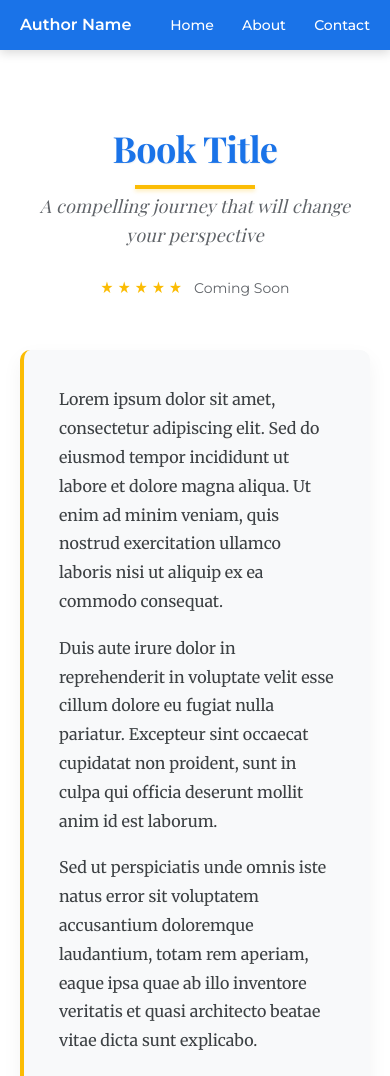
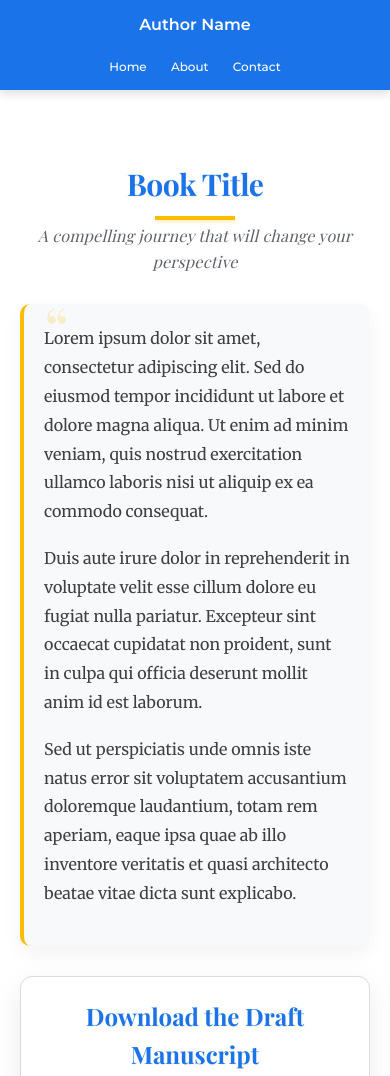
Before and after one commit to sbogucki12/book-page, a plain HTML site: page index.html in a window 390 px wide. Shown: the top 1076 px of the page. Drawn offline with nearby package versions, Linux system fonts and the light colour scheme.

Commit message:
updated responsiveness

```diff
--- a/index.html
+++ b/index.html
@@ -2,8 +2,10 @@
 <html lang="en">
 <head>
     <meta charset="UTF-8">
-    <meta name="viewport" content="width=device-width, initial-scale=1.0">
+    <meta name="viewport" content="width=device-width, initial-scale=1.0, maximum-scale=5.0">
+    <meta name="description" content="Download the draft manuscript of the upcoming book. Enter your email to get early access.">
     <title>BOGOODSKI - book</title>
+    <!-- Favicon -->
     <link rel="icon" type="image/svg+xml" href="favicon.svg">
     <link rel="icon" type="image/png" href="favicon.png">
     <!-- Font Awesome -->
@@ -28,15 +30,6 @@
     <main class="main-container">
         <h1 class="book-title">Book Title</h1>
         <p class="book-subtitle">A compelling journey that will change your perspective</p>
-
-        <div style="margin-top: -20px; margin-bottom: 40px;">
-            <span style="color: var(--accent-yellow);">★</span>
-            <span style="color: var(--accent-yellow);">★</span>
-            <span style="color: var(--accent-yellow);">★</span>
-            <span style="color: var(--accent-yellow);">★</span>
-            <span style="color: var(--accent-yellow);">★</span>
-            <span style="font-size: 14px; color: #5f6368; margin-left: 8px;">Coming Soon</span>
-        </div>
 
         <div class="book-excerpt">
             <p>Lorem ipsum dolor sit amet, consectetur adipiscing elit. Sed do eiusmod tempor incididunt ut labore et dolore magna aliqua. Ut enim ad minim veniam, quis nostrud exercitation ullamco laboris nisi ut aliquip ex ea commodo consequat.</p>
--- a/styles.css
+++ b/styles.css
@@ -17,6 +17,18 @@ body {
     background-color: white;
     color: var(--text-color);
     line-height: 1.6;
+}
+
+/* Enable smooth scrolling for better mobile experience */
+html {
+    scroll-behavior: smooth;
+}
+
+/* Improve tap target sizes on mobile */
+button,
+input,
+a {
+    touch-action: manipulation;
 }
 
 .header-ribbon {
@@ -99,7 +111,7 @@ body {
 }
 
 .book-excerpt:before {
-    content: """;
+    content: "\201C";
     font-family: 'Playfair Display', serif;
     position: absolute;
     top: -30px;
@@ -228,4 +240,67 @@ body {
     .book-subtitle {
         font-size: 18px;
     }
+
+    .form-container {
+        padding: 25px;
+    }
+
+    .book-excerpt {
+        padding: 25px;
+    }
+
+    .nav-links a {
+        margin-left: 15px;
+        font-size: 13px;
+    }
 }
+
+@media (max-width: 480px) {
+    .book-title {
+        font-size: 30px;
+    }
+
+    .book-subtitle {
+        font-size: 16px;
+        margin-bottom: 30px;
+    }
+
+    .book-title:after {
+        width: 80px;
+    }
+
+    .form-container, .book-excerpt {
+        padding: 20px;
+        margin: 30px 0;
+    }
+
+    .form-title {
+        font-size: 24px;
+    }
+
+    .book-excerpt:before {
+        font-size: 60px;
+        top: -25px;
+    }
+
+    .button {
+        width: 100%;
+        padding: 12px;
+    }
+
+    .nav-container {
+        flex-direction: column;
+        align-items: center;
+        gap: 10px;
+    }
+
+    .nav-links {
+        margin-top: 5px;
+    }
+
+    .nav-links a {
+        margin-left: 10px;
+        margin-right: 10px;
+        font-size: 12px;
+    }
+}
```
